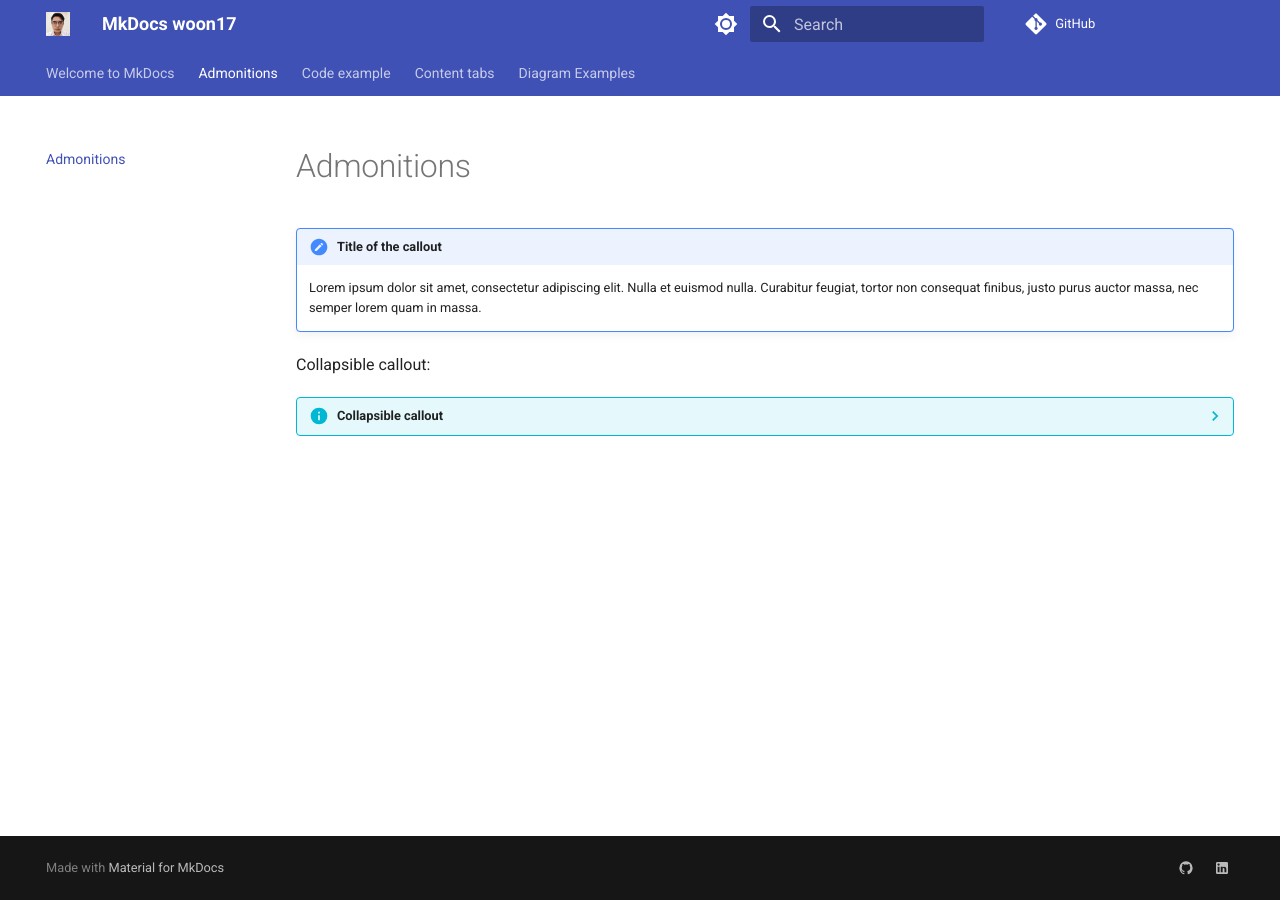
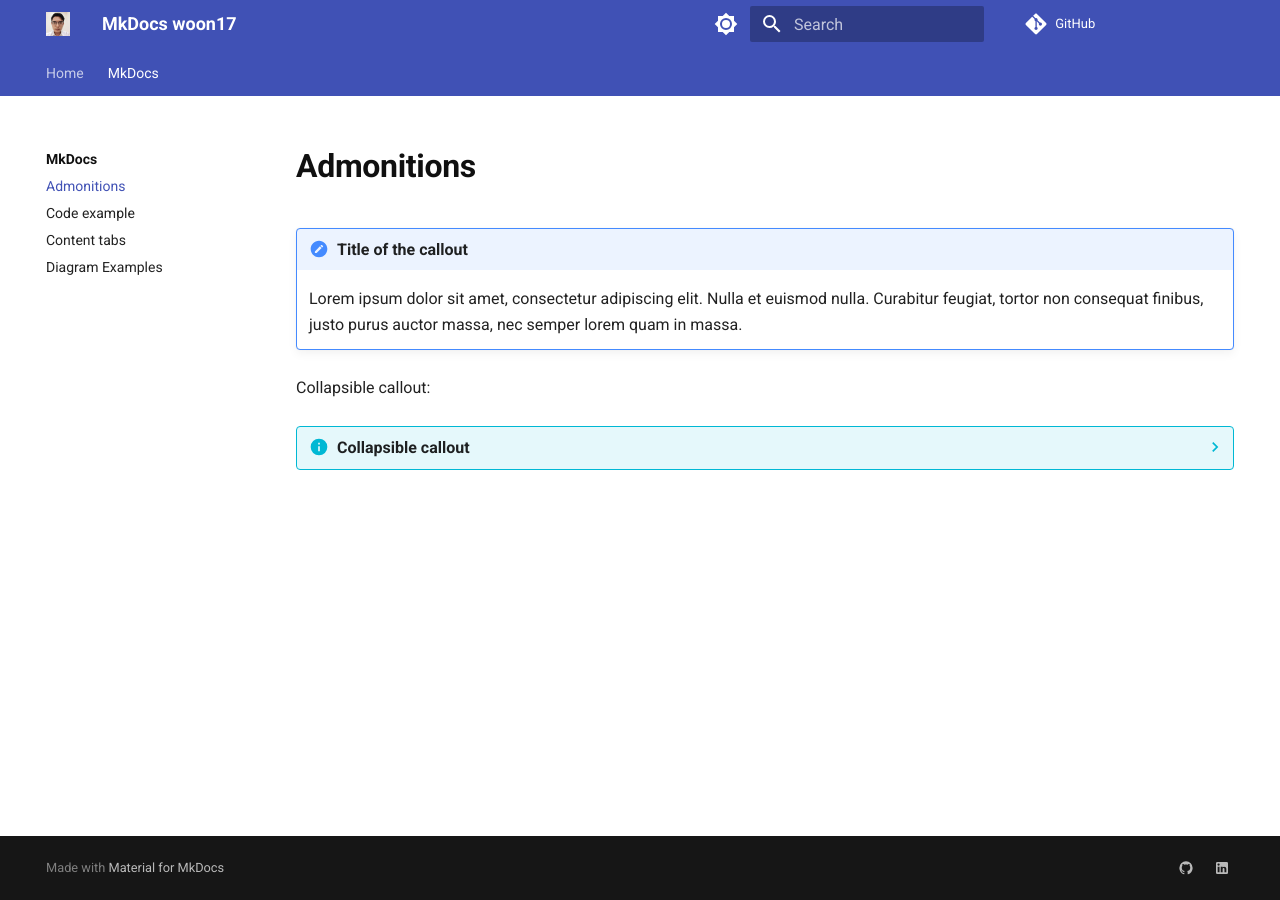
Before and after one commit to woon17/docs, an MkDocs documentation site: the page built from docs/mkDocs/admonitions.md, in a window 1280 px wide. Built offline with MkDocs 1.6.1 and Material for MkDocs 9.7.7, drawn with Linux system fonts in a browser that asks for light colours; comment, search, counter and statistics services are not loaded.

Commit message:
save new changes

```diff
--- /dev/null
+++ b/docs/javascripts/open_in_new_tab.js
@@ -0,0 +1,10 @@
+function openExternalLinksInNewTab() {
+  document.querySelectorAll("a[href]").forEach((link) => {
+    if (new URL(link.href, location.origin).hostname !== location.hostname) {
+      link.target = "_blank";
+      link.rel = "noopener noreferrer";
+    }
+  });
+}
+
+document.addEventListener("DOMContentLoaded", openExternalLinksInNewTab);
--- /dev/null
+++ b/docs/stylesheets/extra.css
@@ -0,0 +1,20 @@
+@media screen {
+  [data-md-color-scheme="default"] {
+    --md-default-fg-color--light: #000000ef;
+  }
+
+  [data-md-color-scheme="slate"] {
+    --md-default-fg-color--light: hsla(var(--md-hue), 15%, 90%, 0.937);
+  }
+}
+
+.md-typeset h1,
+.md-typeset h2,
+.md-typeset h3 {
+  font-weight: bold;
+}
+
+.md-typeset .admonition,
+.md-typeset details {
+  font-size: 0.8rem;
+}
--- a/mkdocs.yml
+++ b/mkdocs.yml
@@ -55,3 +55,14 @@
       link: https://github.com/woon17
     - icon: material/linkedin
       link: https://www.linkedin.com/in/shufa-wen-7a530418b
+extra_javascript:
+  - javascripts/open_in_new_tab.js
+extra_css:
+  - stylesheets/extra.css
+nav:
+  - Home: index.md
+  - MkDocs:
+      - mkDocs/admonitions.md
+      - mkDocs/code-example.md
+      - mkDocs/content-tabs.md
+      - mkDocs/diagram-examples.md
```
Also changed, not shown: docs/mkDocs/admonitions.md (renamed from docs/admonitions.md), docs/mkDocs/code-example.md (renamed from docs/code-example.md), docs/mkDocs/content-tabs.md (renamed from docs/content-tabs.md), docs/mkDocs/diagram-examples.md (renamed from docs/diagram-examples.md).
